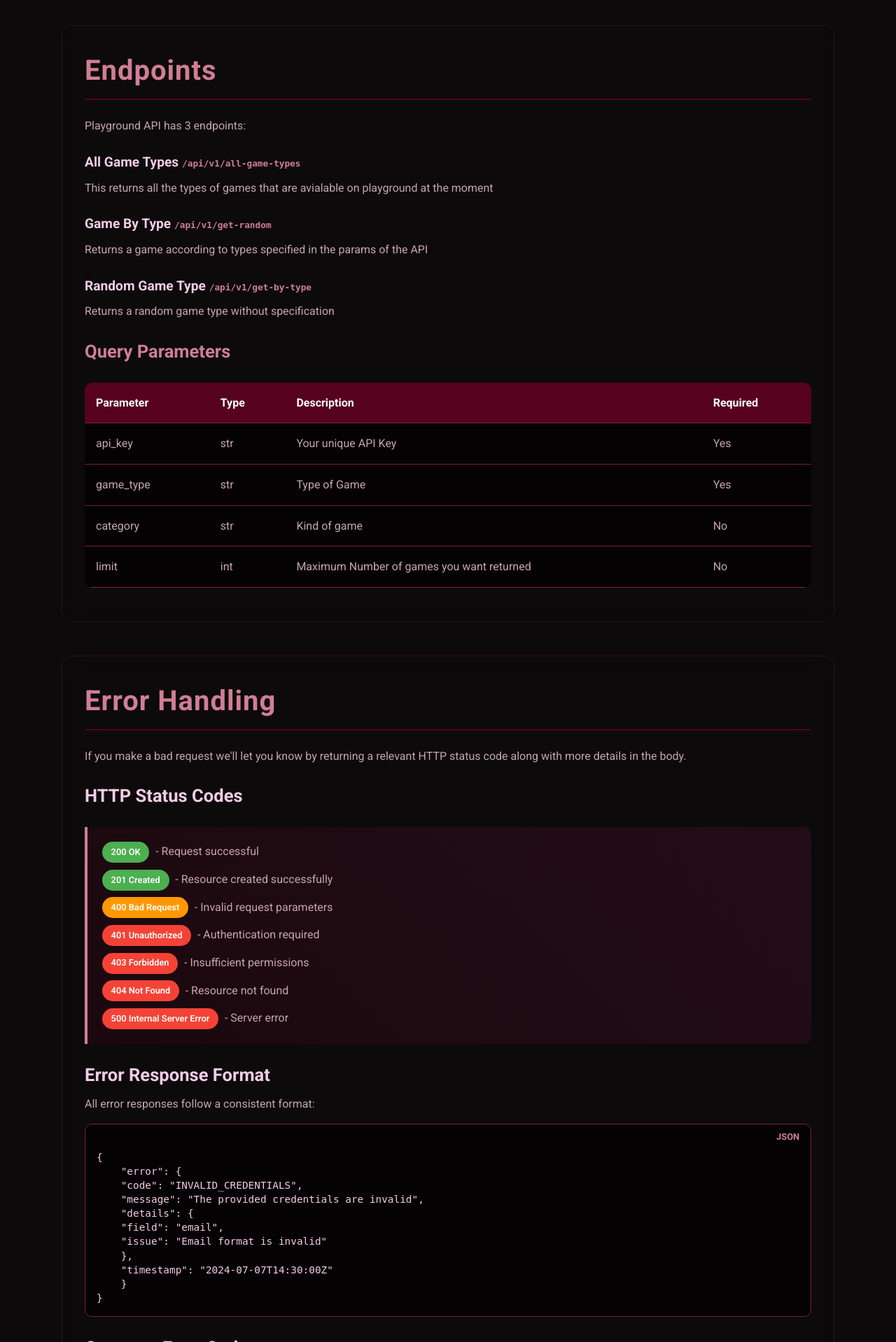
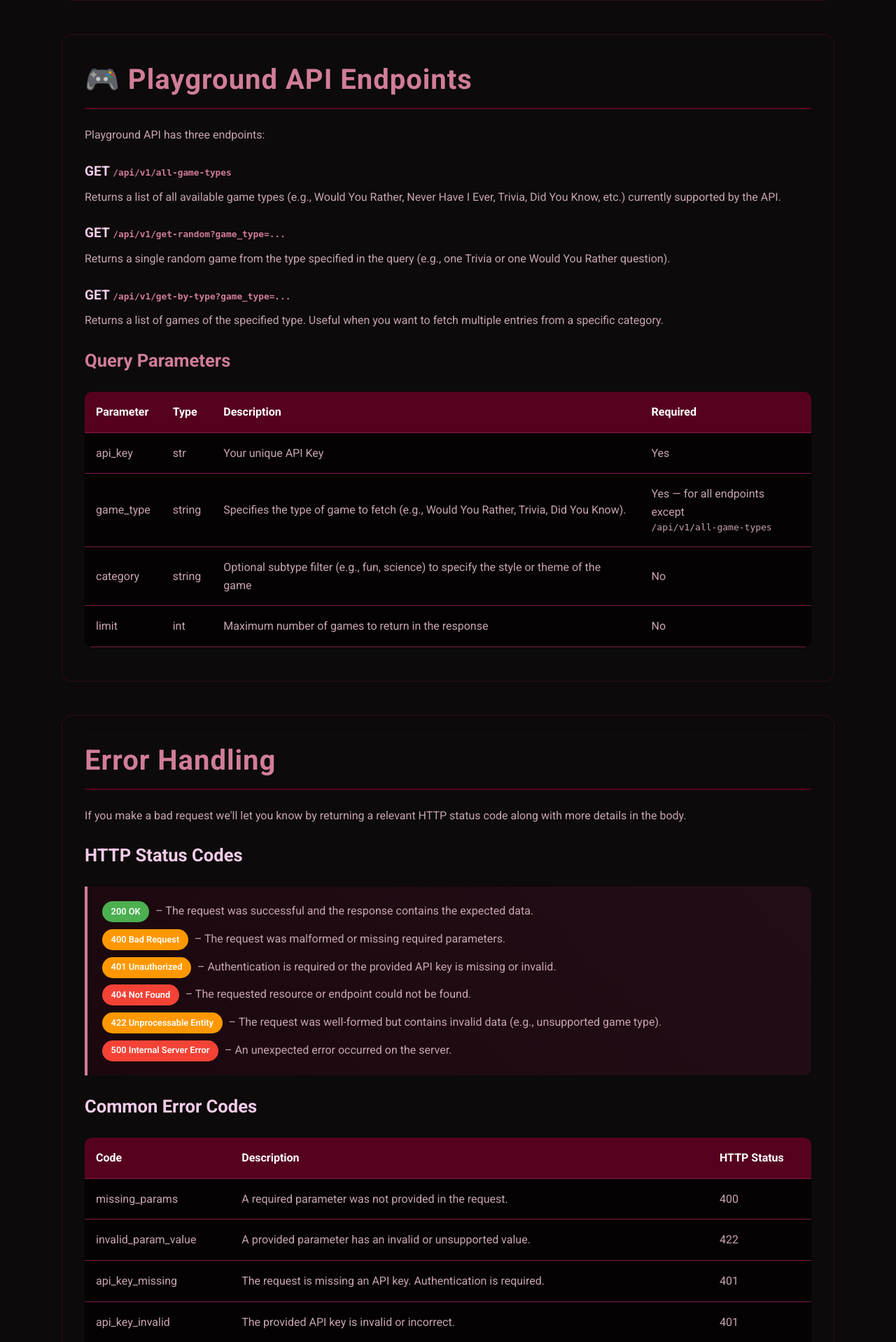
Before and after one commit to notjustsomesmalltowngirl/sayIt, a Flask app: template sayit_playground_api/templates/documentation.html in a window 1280 px wide. Shown: the part 1990-3908 px from the top of the page at 70% size. Run offline with Flask 3, Linux system fonts and the light colour scheme; the template is opened without the code that fills it: most values are stand-ins (such as "Sample title", 1, 10 or a date in 2020).

Commit message:
edit docs page, error checking for limit parameter

```diff
--- a/sayit_playground_api/templates/documentation.html
+++ b/sayit_playground_api/templates/documentation.html
@@ -48,9 +48,9 @@
   <body class="documentation">
     <header>
       <div class="container documentation-header__content">
-        <h1 class="documentation__title">sayIt API Documentation</h1>
+        <h1 class="documentation__title">Documentation</h1>
         <p class="documentation__subtitle">
-          Complete guide to our REST API endpoints and authentication
+          Complete guide to our API endpoints and authentication
         </p>
       </div>
     </header>
@@ -61,7 +61,7 @@
           <p class="getting-started__description description">
             Welcome to the sayIt Playground API documentation. This guide will
             help you seamlessly integrate fun games and trivia into your
-            applications. Our RESTful API uses JSON for data exchange, making it
+            applications. Our API uses JSON for data exchange, making it
             easy and efficient to add engaging features to your projects.
           </p>
           <p class="getting-started__description description">
@@ -72,10 +72,10 @@
           </p>
           <h3 class="getting-started__subtitle subtitle">Your API Key</h3>
           <p class="getting-started__description description">
-            You need an API key to use the API - this is a unique key that
-            identifies your requests. They're free while you're in development.
+            You need an API key to use the API—this is a unique key that
+            identifies your requests.
           </p>
-          <button class="get-button hero__btn">Get API Key</button>
+          <a href="{{ url_for('profile') }}" class="get-button hero__btn">Get API Key</a>
           <div class="highlight-box">
             <p>
               <strong><i class="fa-solid fa-circle-exclamation"></i></strong> An
@@ -89,7 +89,7 @@
             All API requests should be made to the following base URL:
           </p>
           <div class="code-block" data-lang="url">
-            <pre><code>https://api.example.com/v1/</code></pre>
+            <pre><code>http://127.0.0.1:5000/api/v1/</code></pre>
           </div>
           <div class="highlight-box">
             <p>
@@ -101,10 +101,9 @@
         <section class="authentication documentation__section">
           <h2 class="authentication__title title">Authentication</h2>
           <p class="authentication__description description">
-            Authentication is handled with a simple API key. They're free while
-            you are in development, and you can get one here:
+            Authentication is handled with a simple API key. You can get one here:
           </p>
-          <button class="get-button hero__btn">Get API Key</button>
+          <a href="{{ url_for('profile') }}" class="get-button hero__btn">Get API Key</a>
 
           <h3 class="authentication__subtitle subtitle">
             API Key Authentication
@@ -113,19 +112,19 @@
             Via Querystring
           </h5>
           <div class="code-block" data-lang="URL">
-            <pre><code><span class="highlight-word">GET</span> https://newsapi.org/v2/everything?q=keyword&apiKey=<span class="highlight-word">API_KEY</span></code></pre>
+            <pre><code><span class="highlight-word">GET</span> https://127.0.0.1:5000/api/v1/all-game-types?api_key=<span class="highlight-word">{{api_key}}</span></code></pre>
           </div>
           <h5 class="authentication__subtitle--way subtitle">
             Via X-Api-Key HTTP header
           </h5>
           <div class="code-block" data-lang="URL">
-            <pre><code>X-Api-Key: <span class="highlight-word">API_KEY</span></code></pre>
+            <pre><code>X-Api-Key: <span class="highlight-word">{{api_key}}</span></code></pre>
           </div>
           <h5 class="authentication__subtitle--way subtitle">
             Via Authorization HTTP header
           </h5>
           <div class="code-block" data-lang="URL">
-            <pre><code>Authorization: <span class="highlight-word">API_KEY</span></code></pre>
+            <pre><code>Authorization: <span class="highlight-word">{{api_key}}</span></code></pre>
           </div>
           <div class="highlight-box">
             <p>
@@ -145,28 +144,30 @@
           </div>
         </section>
         <section class="endpoints documentation__section">
-          <h2 class="endpoints__title title">Endpoints</h2>
+          <h2 class="endpoints__title title">🎮 Playground API Endpoints</h2>
           <p class="endpoints__description description">
-            Playground API has 3 endpoints:
+            Playground API has three endpoints:
           </p>
           <h5 class="authentication__subtitle--way subtitle">
-            All Game Types <code>/api/v1/all-game-types</code>
+            GET <code>/api/v1/all-game-types</code>
           </h5>
           <p class="endpoints__description description">
-            This returns all the types of games that are avialable on playground
-            at the moment
+            Returns a list of all available game types (e.g., Would You Rather, Never Have I Ever,
+            Trivia, Did You Know, etc.) currently supported by the API.
           </p>
           <h5 class="authentication__subtitle--way subtitle">
-            Game By Type <code>/api/v1/get-random</code>
+            GET <code>/api/v1/get-random?game_type=...</code>
           </h5>
           <p class="endpoints__description description">
-            Returns a game according to types specified in the params of the API
-          </p>
+            Returns a single random game from the type specified in the query
+            (e.g., one Trivia or one Would You Rather question).          </p>
           <h5 class="authentication__subtitle--way subtitle">
-            Random Game Type <code>/api/v1/get-by-type</code>
+            GET <code>/api/v1/get-by-type?game_type=...</code>
           </h5>
           <p class="endpoints__description description">
-            Returns a random game type without specification
+            Returns a list of games of the specified type.
+            Useful when you want
+            to fetch multiple entries from a specific category.
           </p>
           <h2 class="endpoints__subtitle subtitle">Query Parameters</h2>
           <div class="table-container">
@@ -206,17 +207,16 @@
                 </tr>
                 <tr class="parameter-table__row">
                   <td class="parameter-table__cell">game_type</td>
-                  <td class="parameter-table__cell">str</td>
+                  <td class="parameter-table__cell">string</td>
                   <td class="parameter-table__cell hidden-mobile">
-                    Type of Game
-                  </td>
-                  <td class="parameter-table__cell">Yes</td>
+                Specifies the type of game to fetch (e.g., Would You Rather, Trivia, Did You Know).</td>
+                  <td class="parameter-table__cell"> Yes — for all endpoints except <pre><code>/api/v1/all-game-types</code></pre></td>
                 </tr>
                 <tr class="parameter-table__row">
                   <td class="parameter-table__cell">category</td>
-                  <td class="parameter-table__cell">str</td>
+                  <td class="parameter-table__cell">string</td>
                   <td class="parameter-table__cell hidden-mobile">
-                    Kind of game
+                    Optional subtype filter (e.g., fun, science) to specify the style or theme of the game
                   </td>
                   <td class="parameter-table__cell">No</td>
                 </tr>
@@ -224,7 +224,7 @@
                   <td class="parameter-table__cell">limit</td>
                   <td class="parameter-table__cell">int</td>
                   <td class="parameter-table__cell hidden-mobile">
-                    Maximum Number of games you want returned
+                    	Maximum number of games to return in the response
                   </td>
                   <td class="parameter-table__cell">No</td>
                 </tr>
@@ -242,54 +242,35 @@
           <h3 class="subtitle">HTTP Status Codes</h3>
          <div class="highlight-box">
   <p class="error__text">
-              <span class="status-badge status-success">200 OK</span> - Request
-              successful
+    <span class="status-badge status-success">200 OK</span> –
+    The request was successful and the response contains the expected data.
   </p>
   <p class="error__text">
-              <span class="status-badge status-success">201 Created</span> -
-              Resource created successfully
+    <span class="status-badge status-warning">400 Bad Request</span> –
+    The request was malformed or missing required parameters.
   </p>
   <p class="error__text">
-              <span class="status-badge status-warning">400 Bad Request</span> -
-              Invalid request parameters
+    <span class="status-badge status-warning">401 Unauthorized</span> –
+    Authentication is required or the provided API key is missing or invalid.
+  </p>
+<!--  <p class="error__text">-->
+<!--    <span class="status-badge status-error">403 Forbidden</span> –-->
+<!--    The API key is valid but does not have permission to access this resource.-->
+<!--  </p>-->
+  <p class="error__text">
+    <span class="status-badge status-error">404 Not Found</span> –
+    The requested resource or endpoint could not be found.
   </p>
   <p class="error__text">
-              <span class="status-badge status-error">401 Unauthorized</span> -
-              Authentication required
+    <span class="status-badge status-warning">422 Unprocessable Entity</span> –
+    The request was well-formed but contains invalid data (e.g., unsupported game type).
   </p>
   <p class="error__text">
-              <span class="status-badge status-error">403 Forbidden</span> -
-              Insufficient permissions
-            </p>
-            <p class="error__text">
-              <span class="status-badge status-error">404 Not Found</span> -
-              Resource not found
-            </p>
-            <p class="error__text">
-              <span class="status-badge status-error"
-                >500 Internal Server Error</span
-              >
-              - Server error
+    <span class="status-badge status-error">500 Internal Server Error</span> –
+    An unexpected error occurred on the server.
   </p>
 </div>
-          <h3 class="subtitle">Error Response Format</h3>
-          <p class="description">
-            All error responses follow a consistent format:
-          </p>
-          <div class="code-block" data-lang="json">
-            <pre><code>
-{
-    "error": {
-    "code": "INVALID_CREDENTIALS",
-    "message": "The provided credentials are invalid",
-    "details": {
-    "field": "email",
-    "issue": "Email format is invalid"
-    },
-    "timestamp": "2024-07-07T14:30:00Z"
-    }
-}</code></pre>
-          </div>
+
           <h3 class="subtitle">Common Error Codes</h3>
           <div class="table-container">
             <table class="parameter-table">
@@ -314,104 +295,134 @@
               </thead>
               <tbody class="parameter-table__body">
                <tr class="parameter-table__row">
-                  <td class="parameter-table__cell">INVALID_CREDENTIALS</td>
+  <td class="parameter-table__cell">missing_params</td>
   <td class="parameter-table__cell">
-                    Invalid username or password
+    A required parameter was not provided in the request.
+  </td>
+  <td class="parameter-table__cell hidden-mobile">400</td>
+</tr>
+<tr class="parameter-table__row">
+  <td class="parameter-table__cell">invalid_param_value</td>
+  <td class="parameter-table__cell">
+    A provided parameter has an invalid or unsupported value.
+  </td>
+  <td class="parameter-table__cell hidden-mobile">422</td>
+</tr>
+<tr class="parameter-table__row">
+  <td class="parameter-table__cell">api_key_missing</td>
+  <td class="parameter-table__cell">
+    The request is missing an API key. Authentication is required.
   </td>
   <td class="parameter-table__cell hidden-mobile">401</td>
 </tr>
 <tr class="parameter-table__row">
+  <td class="parameter-table__cell">api_key_invalid</td>
   <td class="parameter-table__cell">
-                    INSUFFICIENT_PERMISSIONS
+    The provided API key is invalid or incorrect.
   </td>
-                  <td class="parameter-table__cell">
-                    User lacks required permissions
-                  </td>
-                  <td class="parameter-table__cell hidden-mobile">403</td>
+  <td class="parameter-table__cell hidden-mobile">401</td>
 </tr>
 <tr class="parameter-table__row">
-                  <td class="parameter-table__cell">RESOURCE_NOT_FOUND</td>
+  <td class="parameter-table__cell">invalid_param_type</td>
   <td class="parameter-table__cell">
-                    Requested resource does not exist
+    A parameter has an invalid type or cannot be converted to the expected type.
   </td>
-                  <td class="parameter-table__cell hidden-mobile">404</td>
+  <td class="parameter-table__cell hidden-mobile">422</td>
 </tr>
-                <tr class="parameter-table__row">
-                  <td class="parameter-table__cell">RATE_LIMIT_EXCEEDED</td>
-                  <td class="parameter-table__cell">
-                    Too many requests in a given time period
-                  </td>
-                  <td class="parameter-table__cell hidden-mobile">429</td>
-                </tr>
+
+
               </tbody>
             </table>
           </div>
+           <div class="highlight-box">
+            <p>
+  <strong><i class="fa-solid fa-circle-exclamation"></i> Note:</strong>
+  The following are the only valid <code>game_type</code> values currently supported
+  (case-insensitive — you can use lowercase or any casing):
+  {% for type in valid_types %}
+    <code>{{ type }}</code>
+  {% endfor %}.
+  Any other value will result in an <code>invalid_param_value</code> error.
+</p>
+
+          </div>
         </section>
+
         <section class="examples documentation__section">
          <h2 class="examples__title title">Examples</h2>
 <p class="examples__description description">
-            Here are some complete examples showing how to use our API in
-            different scenarios.
+  Below are some complete examples demonstrating how to use the API in different scenarios.
 </p>
 
 <h5 class="authentication__subtitle--way subtitle">
-            Getting Trivia Game
+  Fetching games when <code>game_type="hot takes"</code> and <code>limit=3</code>
 </h5>
 
 <div class="code-block" data-lang="python">
   <pre><code>
 import requests
-import json
 
-# Authentication
-auth_data = {
-"email": "user@example.com",
-"password": "your_password"
+response = requests.get(
+    "http://127.0.0.1:5000/api/v1/get-by-type?api_key={{api_key}}&game_type=hot%20takes&limit=3"
+)
+print(response.json())
+  </code></pre>
+
+  <pre><code>
+{
+  "hot_takes": [
+    {
+      "category": "social",
+      "opinion": "Not everyone needs to have a strong opinion."
+    },
+    {
+      "category": "technology",
+      "opinion": "Apple is more about image than innovation."
+    },
+    {
+      "category": "pop_culture",
+      "opinion": "Remakes rarely improve on the original."
     }
-auth_response = requests.post(
-"https://api.example.com/v1/auth/api-key",
-json=auth_data)</code></pre>
+  ]
+}
+  </code></pre>
 </div>
+
          <h5 class="authentication__subtitle--way subtitle">
-            Getting Story Game
+  Getting all available game types
 </h5>
+
 <div class="code-block" data-lang="python">
   <pre><code>
 import requests
-import json
 
-# Authentication
-auth_data = {
-"email": "user@example.com",
-"password": "your_password"
+response = requests.get(
+    "http://127.0.0.1:5000/api/v1/all-game-types?api_key={{api_key}}"
+)
+
+print(response.json())
+  </code></pre>
+
+  <pre><code>
+{
+  "all_games": [
+    "did you know",
+    "hypotheticals",
+    "hot takes",
+    "never have i ever",
+    "would you rather",
+    "story builder",
+    "riddles",
+    "two truths and a lie"
+  ]
 }
-auth_response = requests.post(
-"https://api.example.com/v1/auth/api-key",
-json=auth_data)</code></pre>
+  </code></pre>
 </div>
-          <h5 class="authentication__subtitle--way subtitle">
-            Getting Another Game
-          </h5>
-          <div class="code-block" data-lang="python">
-            <pre><code>
-import requests
-import json
 
-# Authentication
-auth_data = {
-"email": "user@example.com",
-"password": "your_password"
-}
-auth_response = requests.post(
-"https://api.example.com/v1/auth/api-key",
-json=auth_data)</code></pre>
-          </div>
-        </section>
-      </div>
     </main>
     <footer class="footer">
       <div class="container">
-        <p>&copy; 2025 API Documentation. All rights reserved.</p>
+        <p>&copy; {{ current_year }} API Documentation. All rights reserved.</p>
         <p>
           For support, contact:
           <a
--- a/sayit_playground_api/templates/index.html
+++ b/sayit_playground_api/templates/index.html
@@ -29,7 +29,7 @@
               <a href="#" class="nav__link">Home</a>
             </li>
             <li class="nav__item">
-              <a href="documentation.html" class="nav__link">Documentation</a>
+              <a href="{{url_for('docs_page')}}" class="nav__link">Documentation</a>
             </li>
             {% if not current_user.is_authenticated %}
             <li class="nav__item">
--- a/sayit_playground_api/templates/login.html
+++ b/sayit_playground_api/templates/login.html
@@ -64,6 +64,10 @@
           </ul>
           {% endif %} {% endwith %}
           <button type="submit" class="auth__submit-btn">Login</button>
+          <p class="auth__switch">
+            No account?
+            <a href="{{url_for('register')}}" class="auth__link">Sign up</a>
+          </p>
         </form>
       </div>
     </div>
--- a/sayit_playground_api/templates/register.html
+++ b/sayit_playground_api/templates/register.html
@@ -75,7 +75,7 @@
 
           <p class="auth__switch">
             Already registered?
-            <a href="login.html" class="auth__link">Log in</a>
+            <a href="{{url_for('login')}}" class="auth__link">Log in</a>
           </p>
         </form>
       </div>
--- a/sayit_playground_api/templates/suggestions.html
+++ b/sayit_playground_api/templates/suggestions.html
@@ -29,7 +29,7 @@
           id="feature-form"
           class="suggestion-form"
           method="post"
-          action="{{url_for('suggest_new_game')}}"
+          action="{{url_for('suggest')}}"
         >
           <h3 class="suggestion-heading">API Feature Suggestions</h3>
           <h5 class="suggestion-description">
```
Also changed, not shown: sayit_playground_api/playground.py (+40 -18 lines), sayit_playground_api/templates/profile.html (+15 -5 lines), sayit_playground_api/utils/helpers.py (+26 -5 lines). Lines whose indentation alone changed are shown as unchanged.
